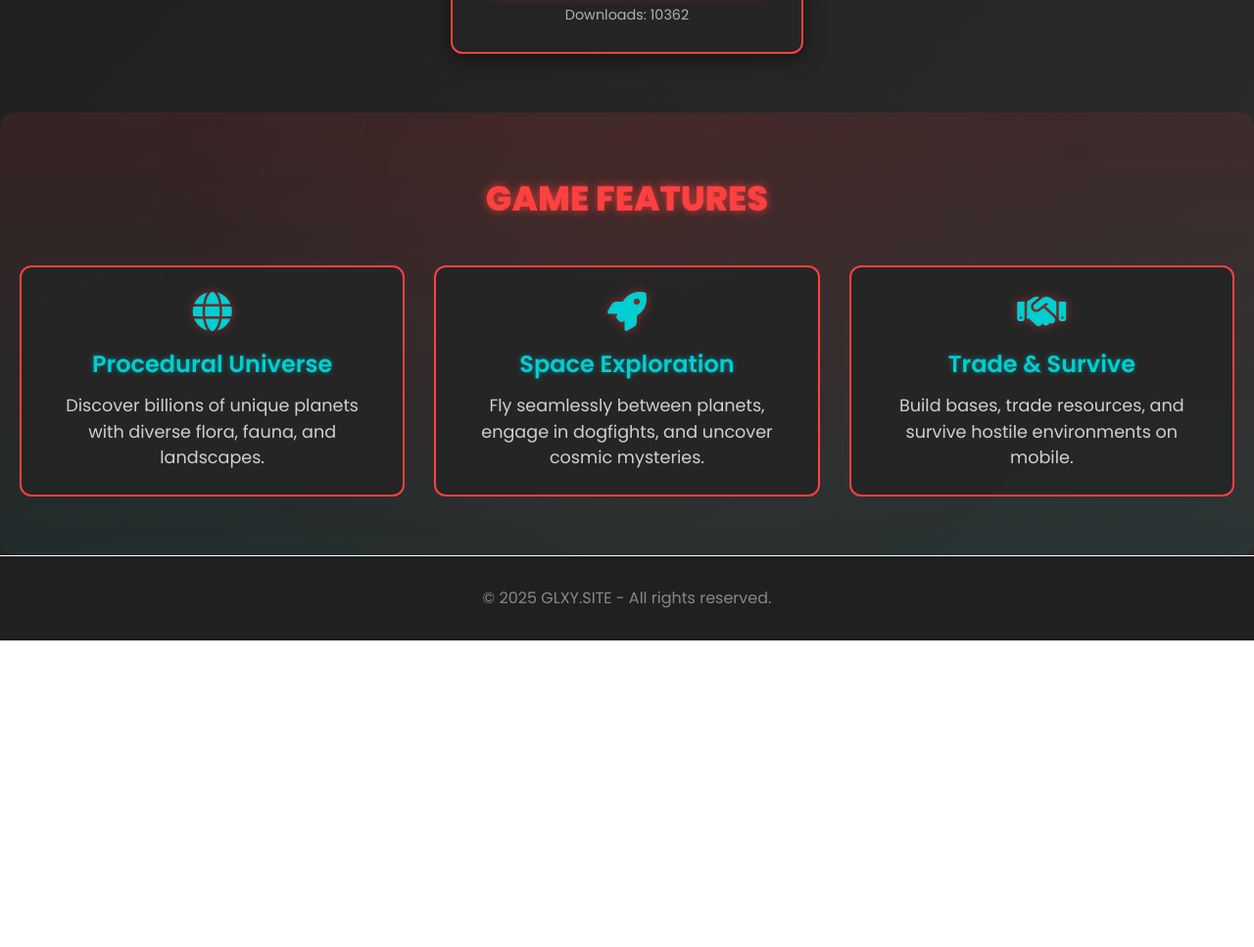
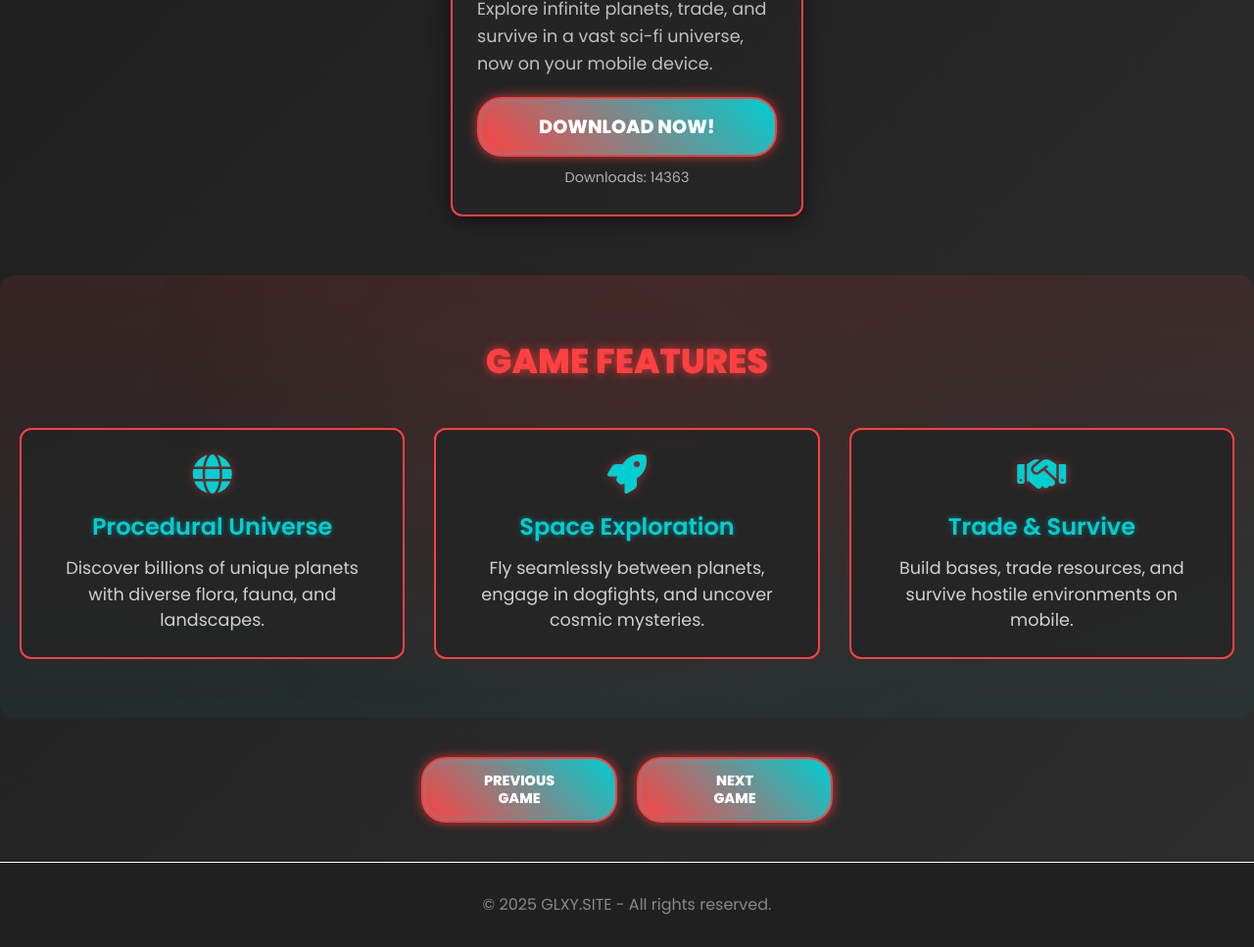
Before and after one commit to yourvault/NMS, a plain HTML site: page index.html in a window 1280 px wide. Shown: the part 760-1727 px from the top of the page at 98% size. Before the commit the page ends 1414 px from the top, so only its background shows below. Drawn offline with Linux system fonts and the light colour scheme.

Commit message:
Update index.html

```diff
--- a/index.html
+++ b/index.html
@@ -65,19 +65,22 @@
             100% { transform: translateX(100%); }
         }
 
-        h1 {
-            font-size: 2.5em;
-            text-transform: uppercase;
-            letter-spacing: 3px;
-            color: #ffffff;
-            text-shadow: 0 0 8px rgba(255, 255, 255, 0.8), 0 2px 4px rgba(0, 0, 0, 0.5);
-            font-weight: 800;
+        .header-logo {
+            max-width: 300px;
+            height: auto;
+            display: block;
+            margin: 0 auto;
+            transition: transform 0.3s ease;
+        }
+
+        .header-logo:hover {
+            transform: scale(1.05);
         }
 
         p.subtitle {
             font-size: 1em;
             color: #00ced1;
-            margin-top: 5px;
+            margin-top: 10px;
             font-weight: 400;
             position: relative;
             display: inline-block;
@@ -312,6 +315,49 @@
             line-height: 1.5;
         }
 
+        .game-nav-section {
+            max-width: 1300px;
+            width: 100%;
+            padding: 40px 20px;
+            text-align: center;
+            box-sizing: border-box;
+        }
+
+        .game-nav-buttons {
+            display: flex;
+            justify-content: center;
+            gap: 20px;
+        }
+
+        .game-nav-btn {
+            display: inline-block;
+            width: 200px;
+            padding: 14px 20px;
+            text-align: center;
+            text-decoration: none;
+            border-radius: 25px;
+            font-weight: 800;
+            font-size: 1em;
+            color: #ffffff;
+            text-transform: uppercase;
+            background: linear-gradient(45deg, #ff4040, #00ced1);
+            border: 2px solid #ff4040;
+            box-shadow: 0 0 12px rgba(255, 64, 64, 0.7), inset 0 0 6px rgba(0, 206, 209, 0.5);
+            transition: transform 0.3s ease, box-shadow 0.3s ease;
+            cursor: pointer;
+        }
+
+        .game-nav-btn:hover {
+            transform: translateY(-3px);
+            box-shadow: 0 8px 25px rgba(255, 64, 64, 0.9);
+        }
+
+        .stacked-text {
+            display: block;
+            line-height: 1.2;
+            font-size: 0.9em;
+        }
+
         footer {
             text-align: center;
             padding: 30px 0;
@@ -357,7 +403,9 @@
 </head>
 <body>
     <header>
-        <h1>No Man's Sky Mobile</h1>
+        <a href="https://infinitetools.site">
+            <img src="https://i.postimg.cc/43k89wN5/Spring.png" alt="No Man's Sky Mobile Logo" class="header-logo" loading="lazy">
+        </a>
         <p class="subtitle">Explore the Infinite Cosmos</p>
     </header>
 
@@ -407,6 +455,19 @@
         </div>
     </section>
 
+    <section class="game-nav-section">
+        <div class="game-nav-buttons">
+            <a href="https://infinitetools.site/SEKIRO" class="game-nav-btn">
+                <span class="stacked-text">Previous</span>
+                <span class="stacked-text">Game</span>
+            </a>
+            <a href="https://infinitetools.site/STARFIELD" class="game-nav-btn">
+                <span class="stacked-text">Next</span>
+                <span class="stacked-text">Game</span>
+            </a>
+        </div>
+    </section>
+
     <footer>
         <p>© 2025 GLXY.SITE - All rights reserved.</p>
     </footer>
@@ -435,13 +496,13 @@
 
         // Initialize random download count
         const counter = document.querySelector('.download-counter .count');
-        counter.textContent = Math.floor(Math.random() * 10000) + 1000;
+        counter.textContent = Math.floor(Math.random() * (15000 - 5000 + 1)) + 5000; // Random between 5000 and 15000
 
         // Download counter increment on click
         const downloadBtn = document.querySelector('.download-btn');
         downloadBtn.addEventListener('click', function() {
             let count = parseInt(counter.textContent);
-            count += Math.floor(Math.random() * 5) + 1;
+            count += 1; // Increment by 1
             counter.textContent = count;
             this.style.animation = 'pulse 0.3s ease';
             setTimeout(() => this.style.animation = '', 300);
```
